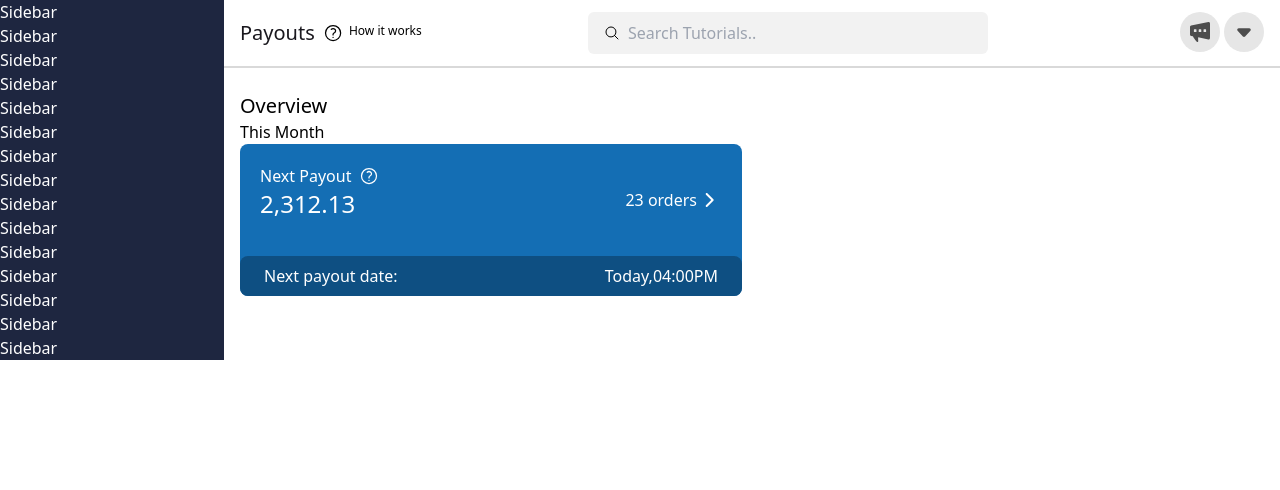
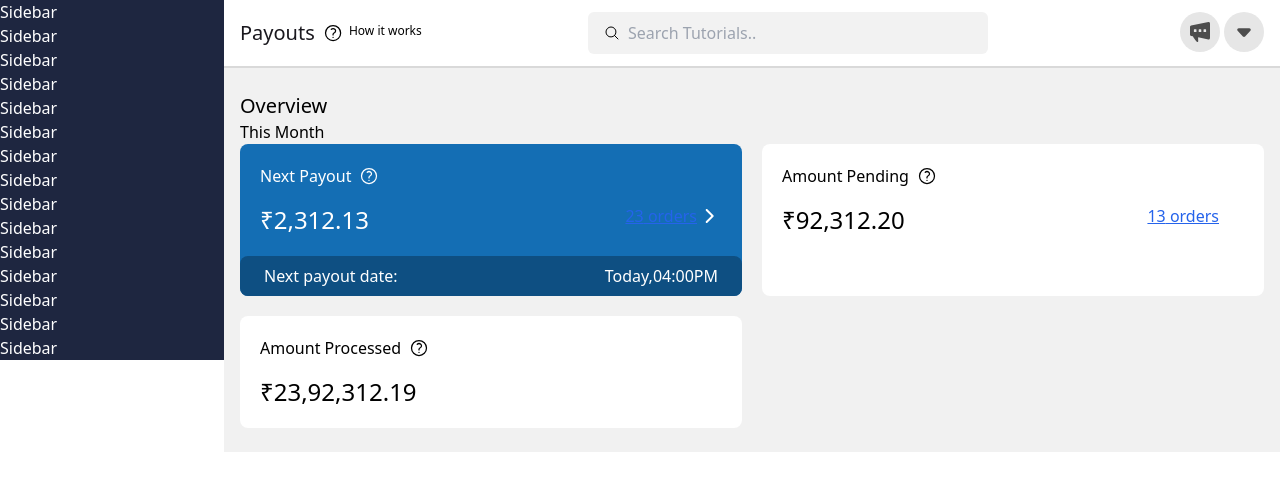
Before and after one commit to sarb001/Dukaan-frontend-assignment, a React (Vite) app: page / in a window 1280 px wide. Shown: the top 490 px of the page. Built offline with nearby package versions, Linux system fonts and the light colour scheme.

Commit message:
improving card ui

```diff
--- a/src/components/Card.jsx
+++ b/src/components/Card.jsx
@@ -1,15 +1,16 @@
 import React from 'react'
 
-const Card = ({title,amount,orders,payoutdata , color}) => {
+const Card = ({title,amount,orders,payoutdata , color ,textcolor}) => {
   return (
 
-       <div className = {` layout ${color} rounded-lg  text-white grid gap-4 grid-col `}>
+       <div className = {` layout ${color} rounded-lg  ${textcolor} `}>
 
-         <div className = 'p-5'>
+         <div className = 'p-5 grid gap-4 grid-col'>
 
           <div className='flex items-center gap-2'>
 
               <div> {title} </div>
+
               <div>
                 <svg xmlns="http://www.w3.org/2000/svg" fill="none" viewBox="0 0 24 24" stroke-width="1.5" stroke="currentColor" class="w-5 h-5">
         <path stroke-linecap="round" stroke-linejoin="round" d="M9.879 7.519c1.171-1.025 3.071-1.025 4.242 0 1.172 1.025 1.172 2.687 0 3.712-.203.179-.43.326-.67.442-.745.361-1.45.999-1.45 1.827v.75M21 12a9 9 0 1 1-18 0 9 9 0 0 1 18 0Zm-9 5.25h.008v.008H12v-.008Z" />
@@ -21,19 +22,19 @@ const Card = ({title,amount,orders,payoutdata , color}) => {
           <div className='flex justify-between flex-row'>
 
               <div>
-                <div className='text-2xl font-medium '> {amount} </div>
+                <div className='text-2xl font-medium '> ₹{amount} </div>
               </div>
 
-              <div className='flex flex-row '>
+            {orders ? (
+              <div className= 'flex flex-row underline text-blue-600'>
                   <div> {orders} orders </div>
                   <div>
                     <svg width="25" height="24" viewBox="0 0 25 24" fill="none" xmlns="http://www.w3.org/2000/svg">
-  <path fill-rule="evenodd" clip-rule="evenodd" d="M8.95696 5.29289C9.34748 4.90237 9.98064 4.90237 10.3712 5.29289L16.3712 11.2929C16.5587 11.4804 16.6641 11.7348 16.6641 12C16.6641 12.2652 16.5587 12.5196 16.3712 12.7071L10.3712 18.7071C9.98065 19.0976 9.34748 19.0976 8.95696 18.7071C8.56643 18.3166 8.56643 17.6834 8.95696 17.2929L14.2498 12L8.95696 6.70711C8.56643 6.31658 8.56643 5.68342 8.95696 5.29289Z" fill="white"/>
+    <path fill-rule="evenodd" clip-rule="evenodd" d="M8.95696 5.29289C9.34748 4.90237 9.98064 4.90237 10.3712 5.29289L16.3712 11.2929C16.5587 11.4804 16.6641 11.7348 16.6641 12C16.6641 12.2652 16.5587 12.5196 16.3712 12.7071L10.3712 18.7071C9.98065 19.0976 9.34748 19.0976 8.95696 18.7071C8.56643 18.3166 8.56643 17.6834 8.95696 17.2929L14.2498 12L8.95696 6.70711C8.56643 6.31658 8.56643 5.68342 8.95696 5.29289Z" fill= "white" />
                     </svg>
-
-
                   </div>
               </div>
+              ) : ""}
 
           </div>
 
--- a/src/components/Header.jsx
+++ b/src/components/Header.jsx
@@ -39,7 +39,7 @@ const Header = () => {
           </div>
       </div>
 
-      <div className='py-6 px-4'>
+      <div className='py-6 px-4 bg-[#f1f1f1]'>
          <MainDashboard />
       </div>
 
--- a/src/components/MainDashboard.jsx
+++ b/src/components/MainDashboard.jsx
@@ -14,10 +14,11 @@ const MainDashboard = () => {
             </div>
 
             <div className = 'grid grid-cols-1 gap-5 tablet:grid-cols-2 '>
-                <Card   title = "Next Payout"      amount = "2,312.13" orders = "23" payoutdata = "Today,04:00PM"  color = "bg-[#146eb4]"  />
-                <Card   title = "Amount Pending"   amount = "92,312.20" orders = "13"  color = "bg-[#FFFFFF]" />
+                <Card   title = "Next Payout"   amount = "2,312.13" orders = "23" payoutdata = "Today,04:00PM"  color = "bg-[#146eb4]" textcolor = "text-white"
+                />
+                <Card   title = "Amount Pending"   amount = "92,312.20" orders = "13"  color = "bg-[#FFFFFF]"  textcolor = "text-black"  />
                 <Card   title = "Amount Processed" amount = "23,92,312.19"
-                 color = "bg-[#FFFFFF]"  />
+                 color = "bg-[#FFFFFF]"  textcolor = "text-black"  />
             </div>
         </div>
 
```
Lines whose indentation alone changed are shown as unchanged.
